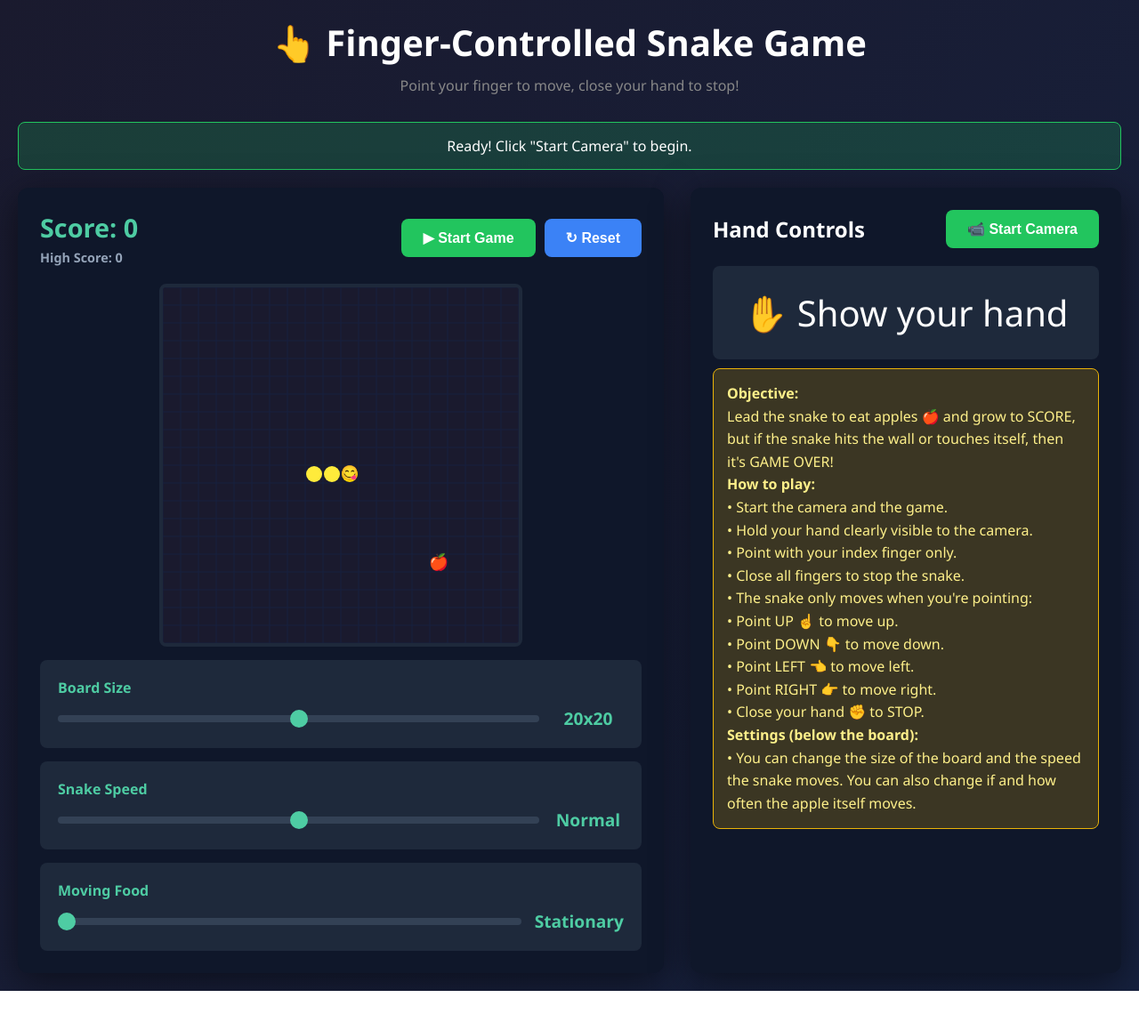
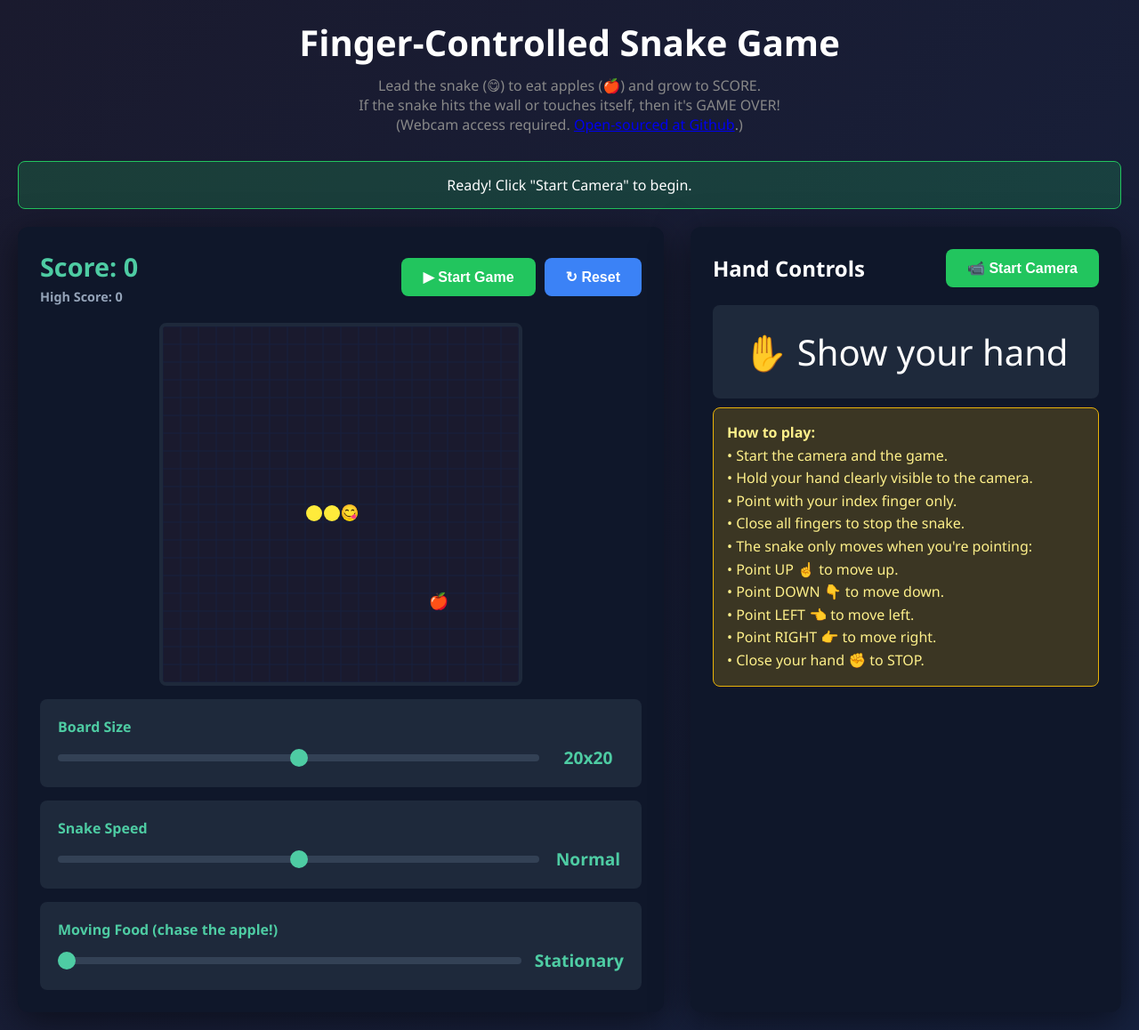
Before and after one commit to nascimento-mario/SnakeMove, a plain HTML site: page snakemove.html in a window 1280 px wide. Shown: the whole page at 89% size. Before the commit the page ends 1114 px from the top, so only its background shows below. Drawn offline with Linux system fonts and the light colour scheme.

Commit message:
Revise game title and enhanced instructions
Updated game instructions and labels for clarity.

```diff
--- a/snakemove.html
+++ b/snakemove.html
@@ -272,8 +272,11 @@
 </head>
 <body>
     <div class="container">
-        <h1>👆 Finger-Controlled Snake Game</h1>
-        <p class="subtitle">Point your finger to move, close your hand to stop!</p>
+        <h1>Finger-Controlled Snake Game</h1>
+        <p class="subtitle">Lead the snake (😋) to eat apples (🍎) and grow to SCORE.<br>
+	If the snake hits the wall or touches itself, then it's GAME OVER!<br>
+	(Webcam access required. <a href="https://github.com/nascimento-mario/SnakeMove">Open-sourced at Github</a>.)
+	</p>
 
         <div id="statusMessage"></div>
 
@@ -326,7 +329,7 @@
 
                 <!-- Moving Food Slider -->
                 <div class="slider-container">
-                    <label>Moving Food</label>
+                    <label>Moving Food (chase the apple!)</label>
                     <div class="slider-wrapper">
                         <input type="range" id="foodSlider" min="0" max="2" step="0.1" value="0" oninput="updateFoodSpeed(this.value)">
                         <div class="slider-value" id="foodValue">Stationary</div>
@@ -350,8 +353,6 @@
                 </div>
 
                 <div class="tip-box">
-                    <p><strong>Objective:</strong></p>
-                    <p>Lead the snake to eat apples 🍎 and grow to SCORE, but if the snake hits the wall or touches itself, then it's GAME OVER!</p>
 		    <p><strong>How to play:</strong></p>
                     <p>• Start the camera and the game.</p>
 		    <p>• Hold your hand clearly visible to the camera.</p>
@@ -363,8 +364,6 @@
                     <p>• Point LEFT 👈 to move left.</p>
                     <p>• Point RIGHT 👉 to move right.</p>
                     <p>• Close your hand ✊ to STOP.</p>
-		    <p><strong>Settings (below the board):</strong></p>
-                    <p>• You can change the size of the board and the speed the snake moves. You can also change if and how often the apple itself moves.</p>
                 </div>
             </div>
         </div>
```
